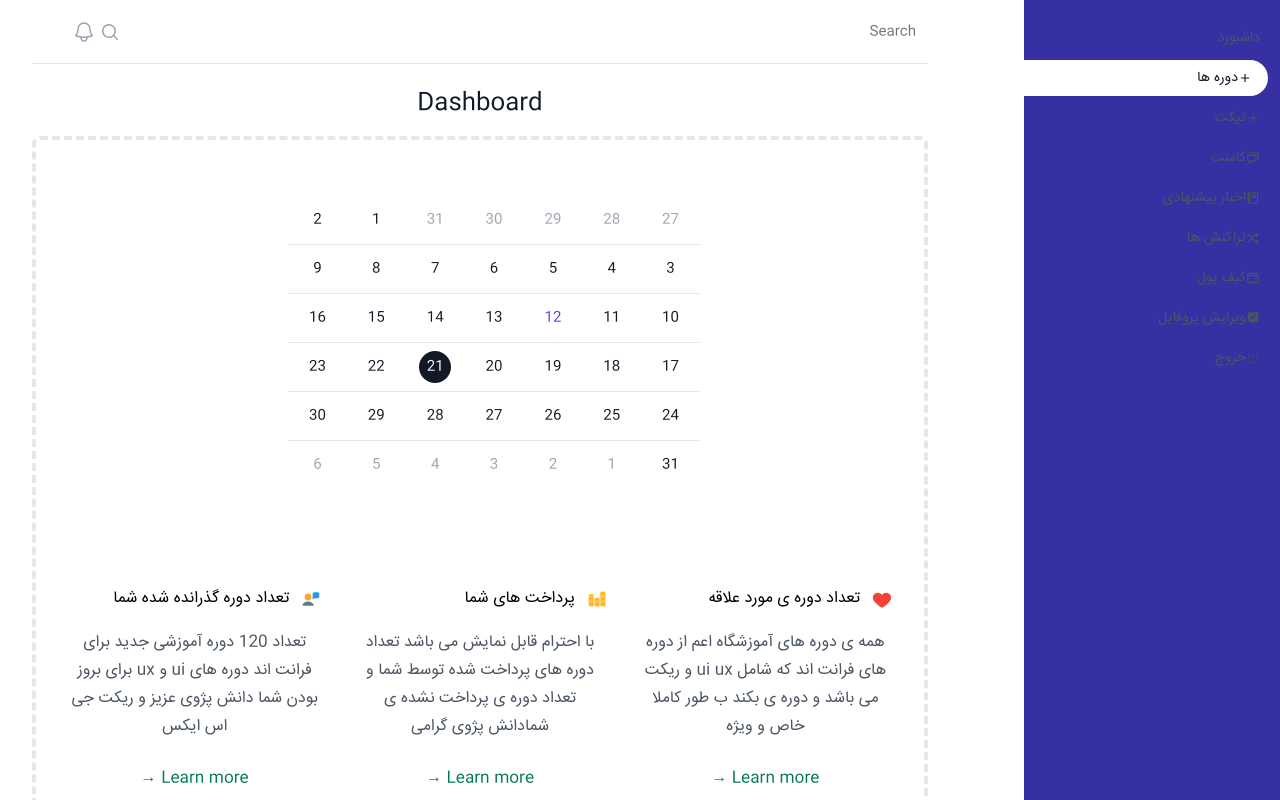
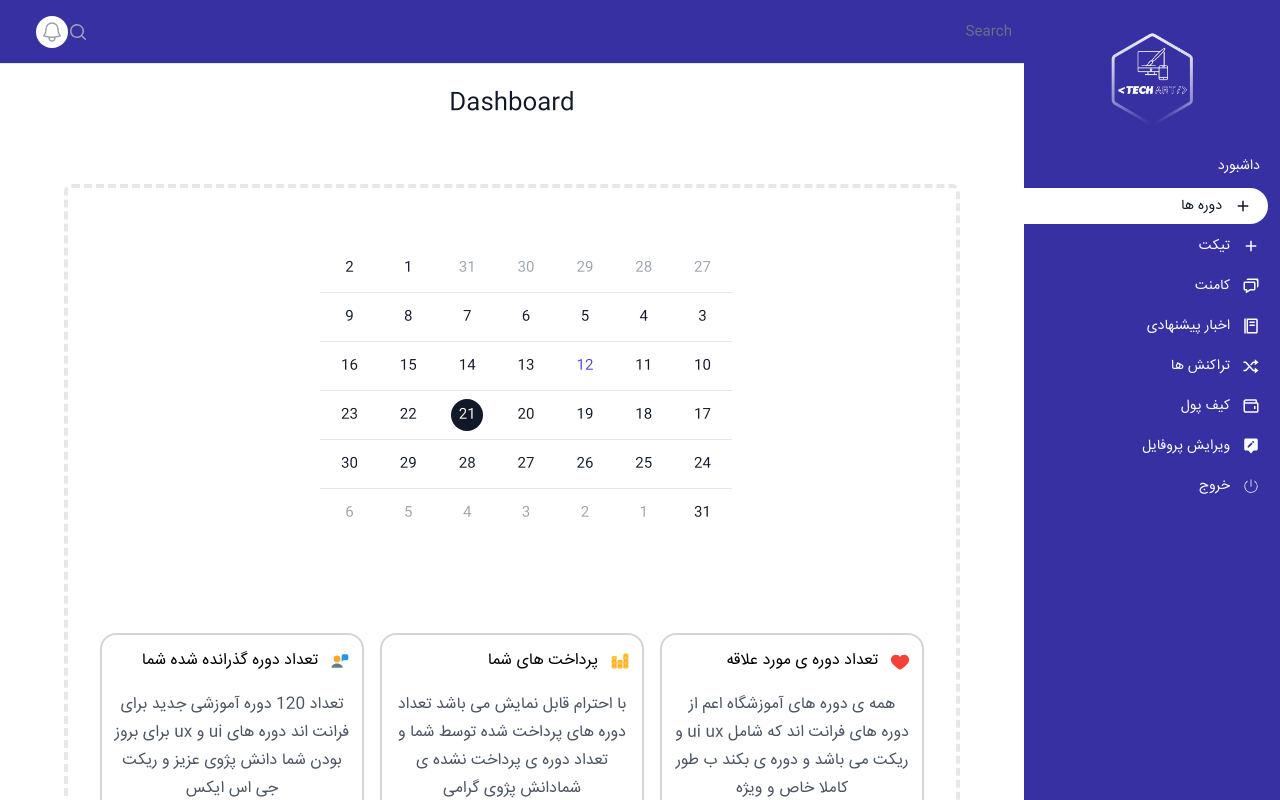
Before and after one commit to academy-react/TechArt, a React (Vite) app: page / in a window 1280 px wide. Shown: the top 800 px of the page. Built offline with nearby package versions, Linux system fonts and the light colour scheme.

Commit message:
اصلاحات

```diff
--- a/src/components/SidebarLayouts/Dashboard.jsx
+++ b/src/components/SidebarLayouts/Dashboard.jsx
@@ -35,9 +35,9 @@ import { Calendar } from './Calendar'
             <div className="mx-auto max-w-7xl px-6 lg:px-8">
                     <Calendar />
                 <div className="mx-auto mt-16 max-w-2xl sm:mt-20 lg:mt-24 lg:max-w-none">
-                <dl className="grid max-w-xl grid-cols-1 gap-x-8 gap-y-16 lg:max-w-none lg:grid-cols-3">
+                <dl className="grid max-w-xl grid-cols-1 gap-4 lg:max-w-none lg:grid-cols-3">
                     {features.map((feature) => (
-                    <div key={feature.name} className="flex flex-col mb-20">
+                    <div key={feature.name} className="flex flex-col mb-20 border-2 border-neutral-300 rounded-2xl p-3">
                         <dt className="flex items-center gap-x-3 text-base font-semibold leading-7 text-black">
                         <feature.icon className="h-5 w-5 flex-none text-indigo-600" aria-hidden="true" />
                         {feature.name}
@@ -45,7 +45,7 @@ import { Calendar } from './Calendar'
                         <dd className="mt-4 flex flex-auto flex-col text-base leading-7 text-gray-600">
                         <p className="flex-auto">{feature.description}</p>
                         <p className="mt-6">
-                            <a href={feature.href} className="text-base font-semibold leading-7 text-emerald-700">
+                            <a href={feature.href} className="text-base font-semibold leading-7 text-indigo-600">
                             Learn more <span aria-hidden="true">→</span>
                             </a>
                         </p>
--- a/src/components/SidebarLayouts/Sidebar.jsx
+++ b/src/components/SidebarLayouts/Sidebar.jsx
@@ -4,6 +4,7 @@
     import { BiPlus,BiSolidMessageAltEdit,BiWallet,BiShuffle,BiChat,BiFoodMenu} from "react-icons/bi";
     import { CiPower } from "react-icons/ci";
     import { Disclosure } from '@headlessui/react'
+    import img from '../../assets/image/logo good.png'
 
     const navigation = [
     { name: 'داشبورد', href: '#', current: false },
@@ -79,12 +80,12 @@
     }
     const Sidebar = () => {
     return (
-        <div className="flex flex-grow flex-col overflow-y-auto bg-indigo-800		mt-0 ">
-        <div className="flex flex-shrink-0 items-center px-4">
-
+        <div className="flex flex-grow flex-col overflow-y-auto bg-indigo-800 mt-0 pt-8 ">
+        <div className=" ">
+        <img src={img} alt="image" className='w-24 h-24 mx-auto' />
         </div>
-        <div className="mt-5 flex flex-grow flex-col">
-            <nav className="flex-1 space-y-1 bg-indigo-800		pr-3" aria-label="Sidebar">
+        <div className="mt-5 flex flex-grow flex-col font-base">
+            <nav className="flex-1 space-y-1 bg-indigo-800 pr-3" aria-label="Sidebar">
             {navigation.map((item,index) =>
                 !item.children ? (
                 <div key={item.name}>
@@ -93,7 +94,7 @@
                     className={classNames(
                         item.current
                         ? 'bg-white text-gray-900  pr-4'
-                        : '		text-gray-600 hover:bg-gray-50 hover:text-gray-900',
+                        : '		text-white hover:bg-gray-50 hover:text-gray-900',
                         'group w-full flex items-center pl-7 pr-2 py-2 text-sm font-medium rounded-r-full'
                     )}
                     >
@@ -108,31 +109,22 @@
                         className={classNames(
                             item.current
                             ? 'bg-white text-gray-900  pr-4'
-                            : '		text-gray-600 hover:bg-gray-50 hover:text-gray-900',
+                            : '		text-white hover:bg-gray-50 hover:text-gray-900',
                             'group w-full flex items-center pr-2 py-2 text-left text-sm font-medium rounded-r-full focus:outline-none focus:ring-2 focus:ring-indigo-500'
                         )}
                         >
 
-                        <item.icon className=" flex-none" aria-hidden="false" />
-                        {/* <svg
-                            className={classNames(
-                            open ? 'text-gray-400 rotate-90' : 'text-gray-300',
-                            'mr-2 h-5 w-5 flex-shrink-0 transform transition-colors duration-150 ease-in-out group-hover:text-gray-400'
-                            )}
-                            viewBox="0 0 20 20"
-                            aria-hidden="true"
-                        >
-                            <path d="M6 6L14 10L6 14V6Z" fill="currentColor" />
-                        </svg> */}
+                        <item.icon className=" flex-none ml-3 text-lg" aria-hidden="false" />
+
                         {item.name}
                         </Disclosure.Button>
-                        <Disclosure.Panel className="space-y-1">
+                        <Disclosure.Panel className="space-y-1 pr-3">
                         {item.children.map((subItem) => (
                             <Disclosure.Button
                             key={subItem.name}
                             as="a"
                             href={subItem.href}
-                            className="group flex w-full items-center rounded-md py-2 pl-10 pr-2 text-sm font-medium text-gray-600 hover:bg-gray-50 hover:text-gray-900"
+                            className="group flex w-full items-center rounded-r-md py-2 pl-10 pr-2 text-sm font-medium text-white hover:bg-gray-50 hover:text-gray-900"
                             >
                             {subItem.name}
                             </Disclosure.Button>
--- a/src/components/SidebarLayouts/SidebarLayouts.jsx
+++ b/src/components/SidebarLayouts/SidebarLayouts.jsx
@@ -15,6 +15,7 @@ XMarkIcon,
 import { MagnifyingGlassIcon } from '@heroicons/react/20/solid'
 import { Sidebar } from './Sidebar'
 import { Dashboard } from './Dashboard'
+
 
 const navigation = [
     { name: 'داشبود', href: '#', icon: HomeIcon, current: true },
@@ -127,9 +128,11 @@ const SidebarLayouts = () => {
                 </div>
             </Dialog>
             </Transition.Root>
+<div className='flex '>
 
-            {/* Static sidebar for desktop */}
-            <div className="hidden md:fixed md:inset-y-0 md:flex md:w-64 md:flex-col mr-0">
+
+            <div className="hidden  md:inset-y-0 md:flex md:w-64 md:flex-col mr-0">
+
             {/* Sidebar component, swap this element with another sidebar if you like */}
             {/* <div className="flex flex-grow flex-col overflow-y-auto border border-gray-200 bg-white pt-5">
                 <div className="flex flex-shrink-0 items-center px-4">
@@ -167,9 +170,9 @@ const SidebarLayouts = () => {
                 <Sidebar />
             </div>
 
-            <div className="md:pr-80">
-            <div className="mx-auto flex max-w-4xl flex-col md:px-8 xl:px-0">
-                <div className="sticky top-0 z-10 flex h-16 flex-shrink-0 border-b border-gray-200 bg-white">
+            <div className="  flex-1 ">
+            <div className="flex  flex-col md:px-8 xl:px-0">
+                <div className="w-full sticky top-0 z-10 flex h-16 flex-shrink-0 border-b border-gray-200 bg-indigo-800	">
                 <button
                     type="button"
                     className="border-r border-gray-200 px-4 text-gray-500 focus:outline-none focus:ring-2 focus:ring-inset focus:ring-indigo-500 md:hidden"
@@ -190,7 +193,7 @@ const SidebarLayouts = () => {
                         </div>
                         <input
                             id="search-field"
-                            className="block h-full w-full border-transparent py-2 pl-8 pr-3 text-gray-900 placeholder-gray-500 focus:border-transparent focus:placeholder-gray-400 focus:outline-none focus:ring-0 sm:text-sm"
+                            className="block h-full w-full border-transparent py-2 pl-8 pr-3 text-gray-900 placeholder-gray-500 focus:border-transparent focus:placeholder-gray-400 focus:outline-none focus:ring-0 sm:text-sm bg-indigo-800	"
                             placeholder="Search"
                             type="search"
                             name="search"
@@ -253,7 +256,7 @@ const SidebarLayouts = () => {
                     </div>
                     <div className="px-4 sm:px-6 md:px-0">
                     {/* Replace with your content */}
-                    <div className="py-4">
+                    <div className="p-16">
                         <div className=" rounded-lg border-4 border-dashed">
                             <Dashboard />
                             </div>
@@ -264,6 +267,8 @@ const SidebarLayouts = () => {
                 </main>
             </div>
             </div>
+            </div>
+            {/* Static sidebar for desktop */}
         </div>
         </>
     )
```
Also changed, not shown: src/assets/image/logo good.png (added).
